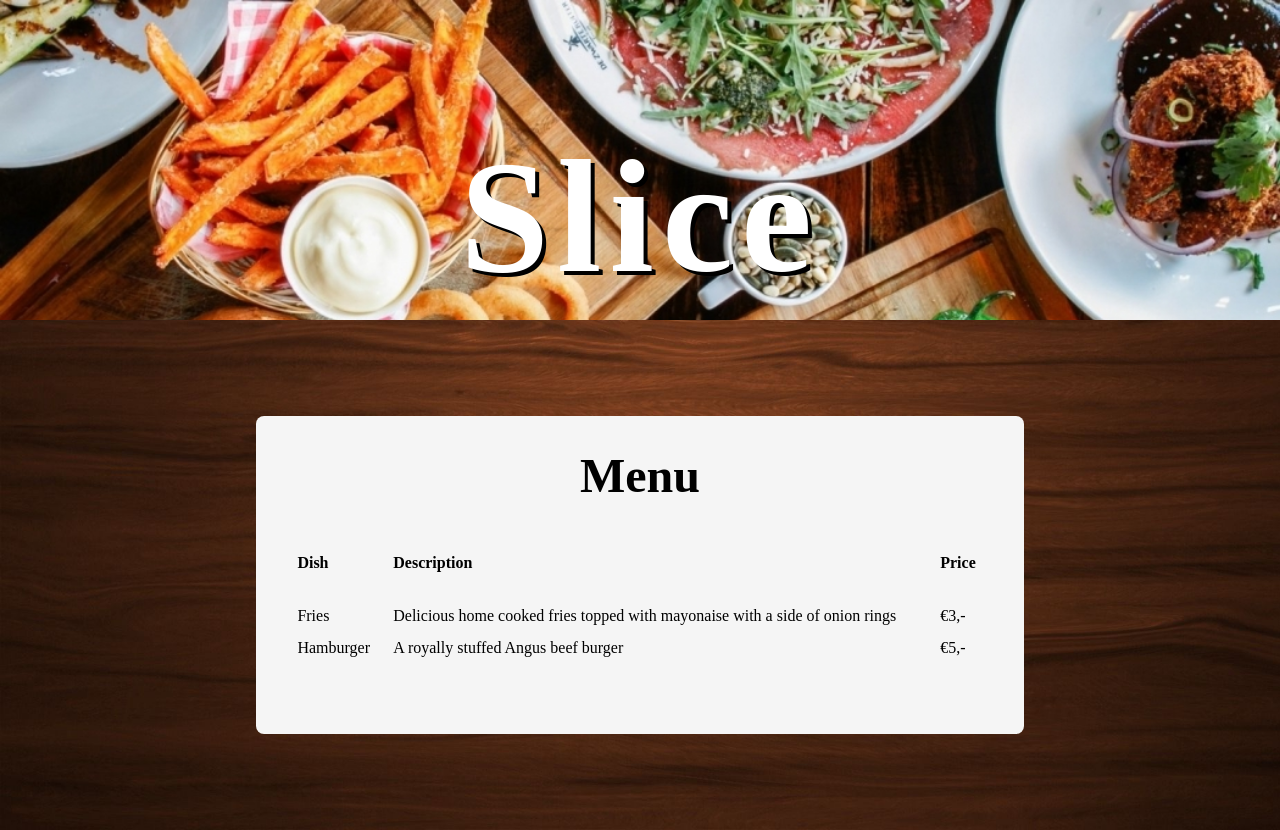
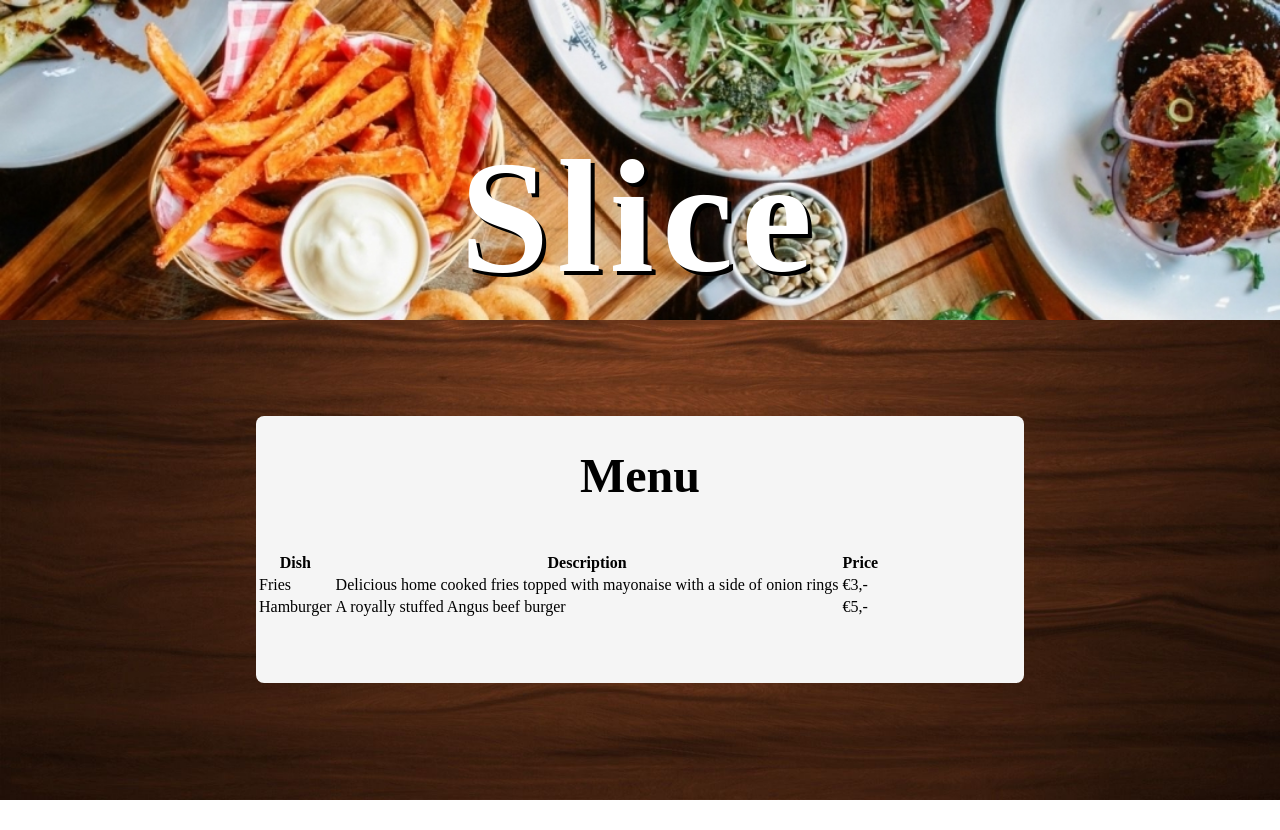
Before and after one commit to ChocolatePinecone/Frontend-Vertical-Slice, an Angular app: page / in a window 1280 px wide. After the commit the page ends 800 px from the top, so only its background shows below. Built offline with nearby package versions, Linux system fonts and the light colour scheme; a web font is replaced by a local one.

Commit message:
Updated gitignore and updated app to accomodate menu items better

```diff
--- a/src/app/app.component.css
+++ b/src/app/app.component.css
@@ -37,17 +37,7 @@ h1 {
   padding-top: 2rem;
 }
 
-#menu table {
+#menu-content {
   width: 90%;
   margin: 0 5% 0 5%;
 }
-
-#menu table th {
-  text-align: left;
-  padding-bottom: 2rem;
-}
-
-#menu table td {
-  padding-right: 1rem;
-  padding-bottom: 0.7rem;
-}
--- a/src/app/app.component.ts
+++ b/src/app/app.component.ts
@@ -1,10 +1,23 @@
-import { Component } from '@angular/core';
+import { Component, OnInit } from '@angular/core';
 
 @Component({
   selector: 'app-root',
   templateUrl: './app.component.html',
   styleUrls: ['./app.component.css']
 })
-export class AppComponent {
+export class AppComponent implements OnInit {
   title = 'Slice';
+  menuItems: MenuItem[] = [];
+
+  constructor() { }
+
+  ngOnInit(): void {
+    // Call to API is placed here
+  }
 }
+
+interface MenuItem {
+  dish: string,
+  description: string,
+  price: number,
+}
```
Also changed, not shown: 1 other file (tests, documents, lock files or other folders).
